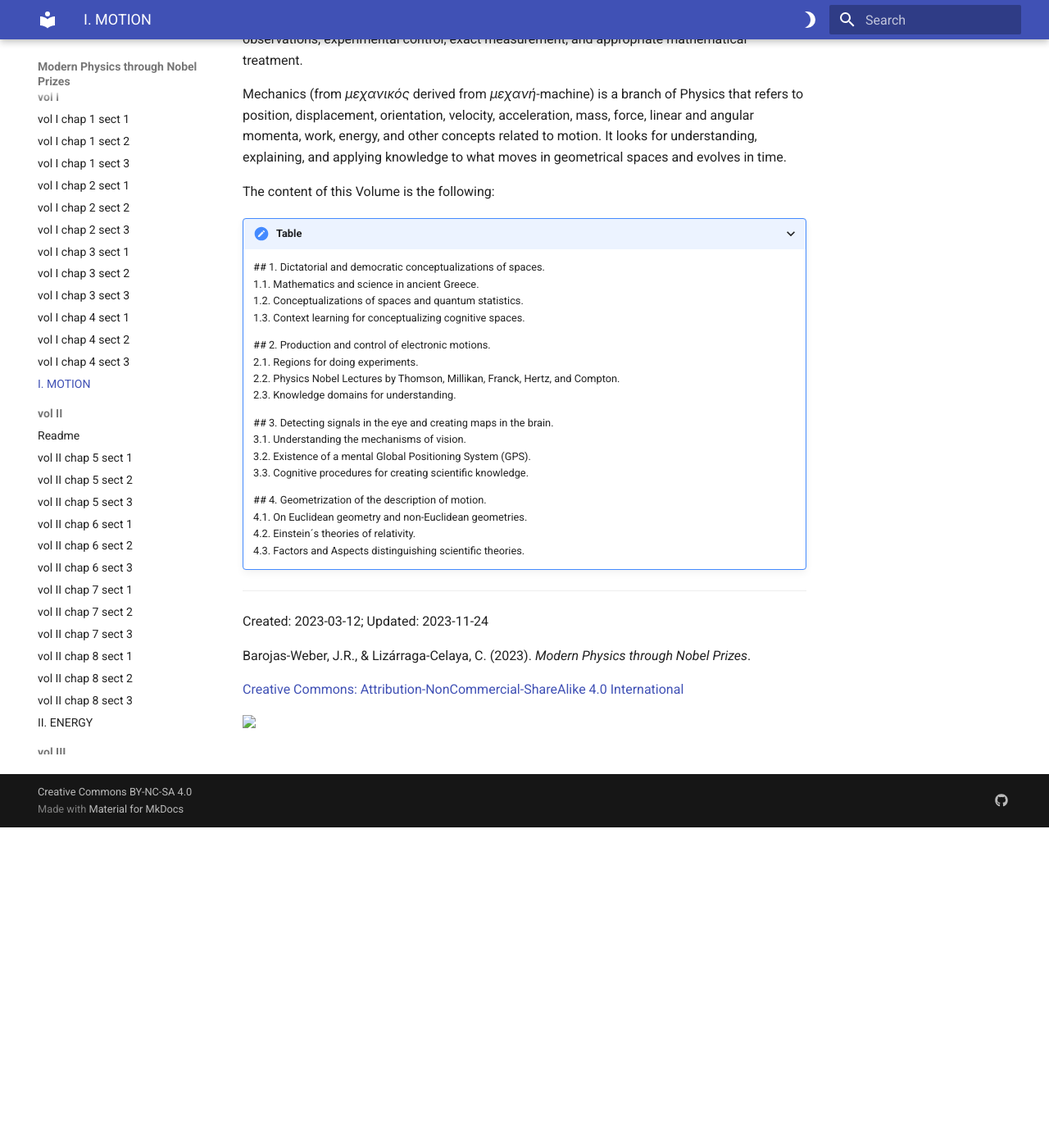
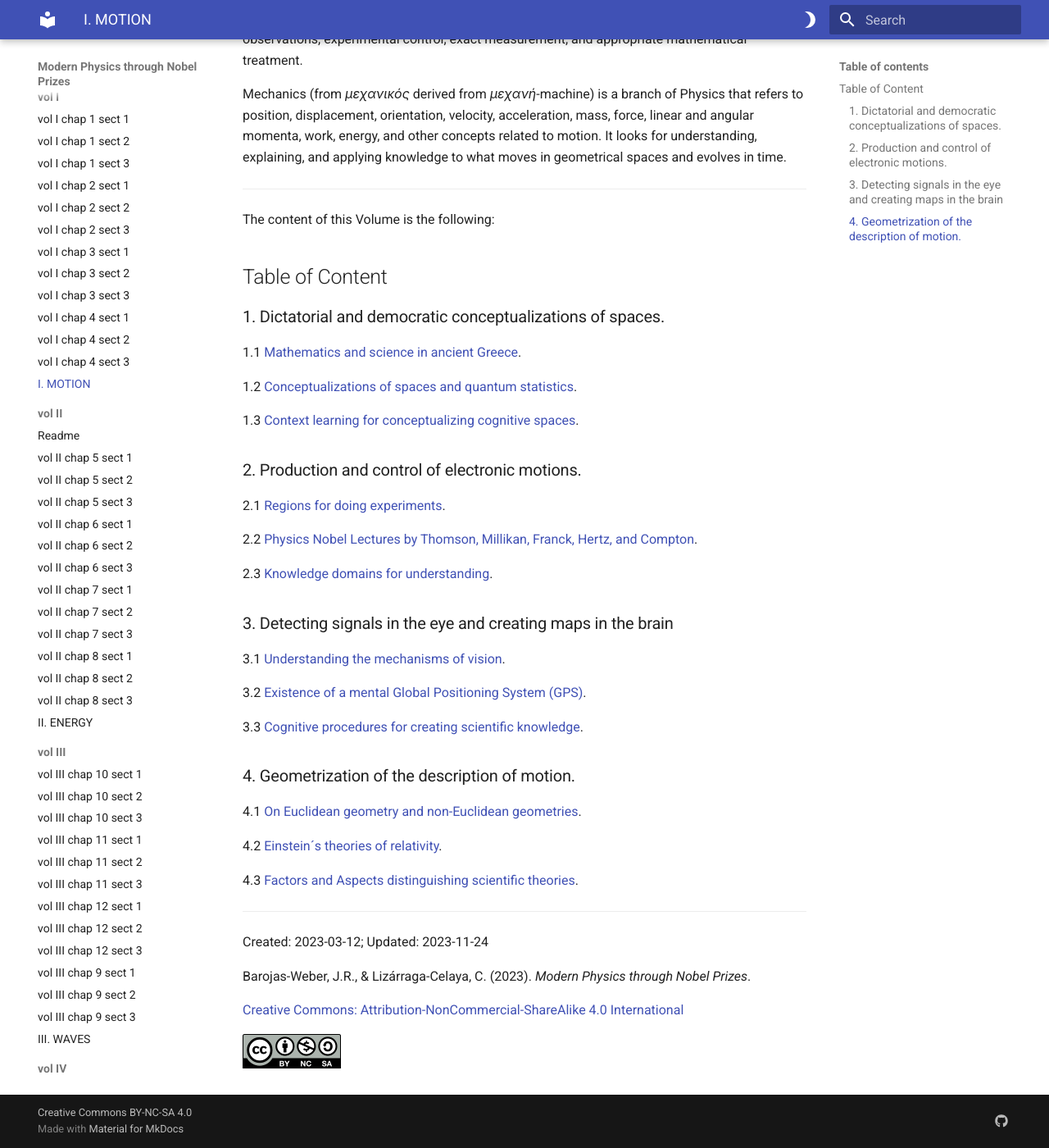
Before and after one commit to modphysnobel/modphysnobel.github.io, an MkDocs documentation site: the page built from docs/vol-I/volume-I.md, in a window 1280 px wide and 1400 px high, scrolled down 391 px. Shown: the whole window at 82% size. Built offline with MkDocs 1.6.1 and Material for MkDocs 9.7.7, drawn with Linux system fonts in a browser that asks for light colours.

Commit message:
updated volume-I.md
Added links

```diff
--- a/docs/vol-I/volume-I.md
+++ b/docs/vol-I/volume-I.md
@@ -6,29 +6,43 @@
 
 Mechanics (from _μεχανικός_ derived from _μεχανή_-machine) is a branch of Physics that refers to position, displacement, orientation, velocity, acceleration, mass, force, linear and angular momenta, work, energy, and other concepts related to motion. It looks for understanding, explaining, and applying knowledge to what moves in geometrical spaces and evolves in time.
 
+***
+
 The content of this Volume is the following:
 
-???+ Table of Content
+## Table of Content
 
-     ## 1. Dictatorial and democratic conceptualizations of spaces. <br>
-     1.1.  Mathematics and science in ancient Greece.<br>
-     1.2.	  Conceptualizations of spaces and quantum statistics.<br>
-     1.3.  Context learning for conceptualizing cognitive spaces.
+### 1. Dictatorial and democratic conceptualizations of spaces.</strong>
 
-     ## 2. Production and control of electronic motions.<br>
-     2.1.  Regions for doing experiments.<br>
-     2.2.  Physics Nobel Lectures by Thomson, Millikan, Franck, Hertz, and Compton.<br>
-     2.3.  Knowledge domains for understanding.
+1.1 [Mathematics and science in ancient Greece](./vol-I-chap-1-sect-1.md).
 
-     ## 3. Detecting signals in the eye and creating maps in the brain.<br>
-     3.1.  Understanding the mechanisms of vision. <br>
-     3.2.   Existence of a mental Global Positioning System (GPS).<br>
-     3.3.  Cognitive procedures for creating scientific knowledge.
+1.2 [Conceptualizations of spaces and quantum statistics](./vol-I-chap-1-sect-2.md).
 
-     ## 4. Geometrization of the description of motion.<br>
-     4.1.  On Euclidean geometry and non-Euclidean geometries.<br>
-     4.2.  Einstein´s theories of relativity.<br>
-     4.3.  Factors and Aspects distinguishing scientific theories.
+1.3 [Context learning for conceptualizing cognitive spaces](./vol-I-chap-1-sect-3.md).
+
+### 2. Production and control of electronic motions.</strong>
+
+2.1  [Regions for doing experiments](./vol-I-chap-2-sect-1.md).
+
+2.2  [Physics Nobel Lectures by Thomson, Millikan, Franck, Hertz, and Compton](./vol-I-chap-2-sect-2.md).
+
+2.3  [Knowledge domains for understanding](./vol-I-chap-2-sect-3.md).
+
+### 3. Detecting signals in the eye and creating maps in the brain</strong>
+
+3.1  [Understanding the mechanisms of vision](./vol-I-chap-3-sect-1.md).
+
+3.2  [Existence of a mental Global Positioning System (GPS)](./vol-I-chap-3-sect-2.md).
+
+3.3  [Cognitive procedures for creating scientific knowledge](./vol-I-chap-3-sect-3.md).
+
+### 4. Geometrization of the description of motion.
+
+4.1  [On Euclidean geometry and non-Euclidean geometries](./vol-I-chap-4-sect-1.md).
+
+4.2  [Einstein´s theories of relativity](./vol-I-chap-4-sect-2.md).
+
+4.3  [Factors and Aspects distinguishing scientific theories](./vol-I-chap-4-sect-3.md).
 
 
 ***
@@ -40,4 +54,4 @@
 
 [Creative Commons:  Attribution-NonCommercial-ShareAlike 4.0 International](https://creativecommons.org/licenses/by-nc-sa/4.0/legalcode)
 
-<img src="./figs/cc-by-nc-sa_icon.png">
+<img src="../figs/cc-by-nc-sa_icon.png">
```
Also changed, not shown: 1 other file.
